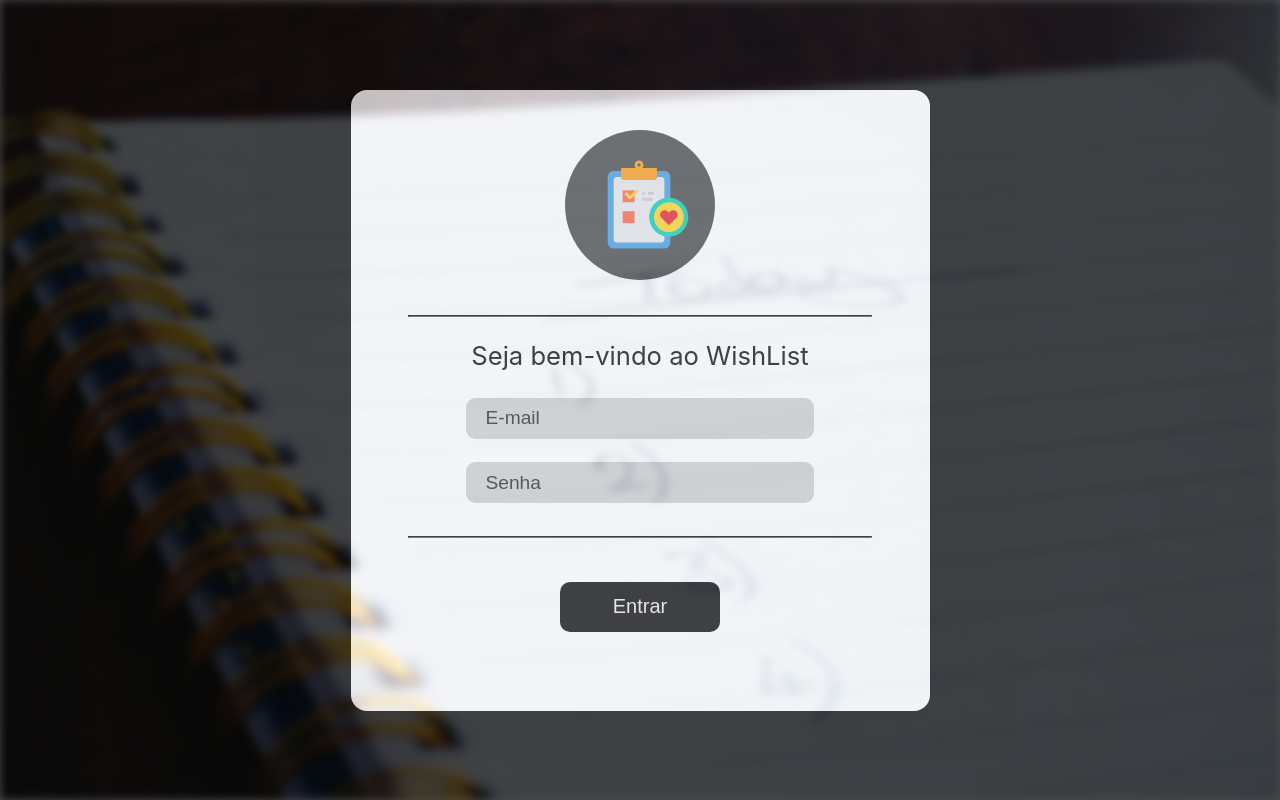
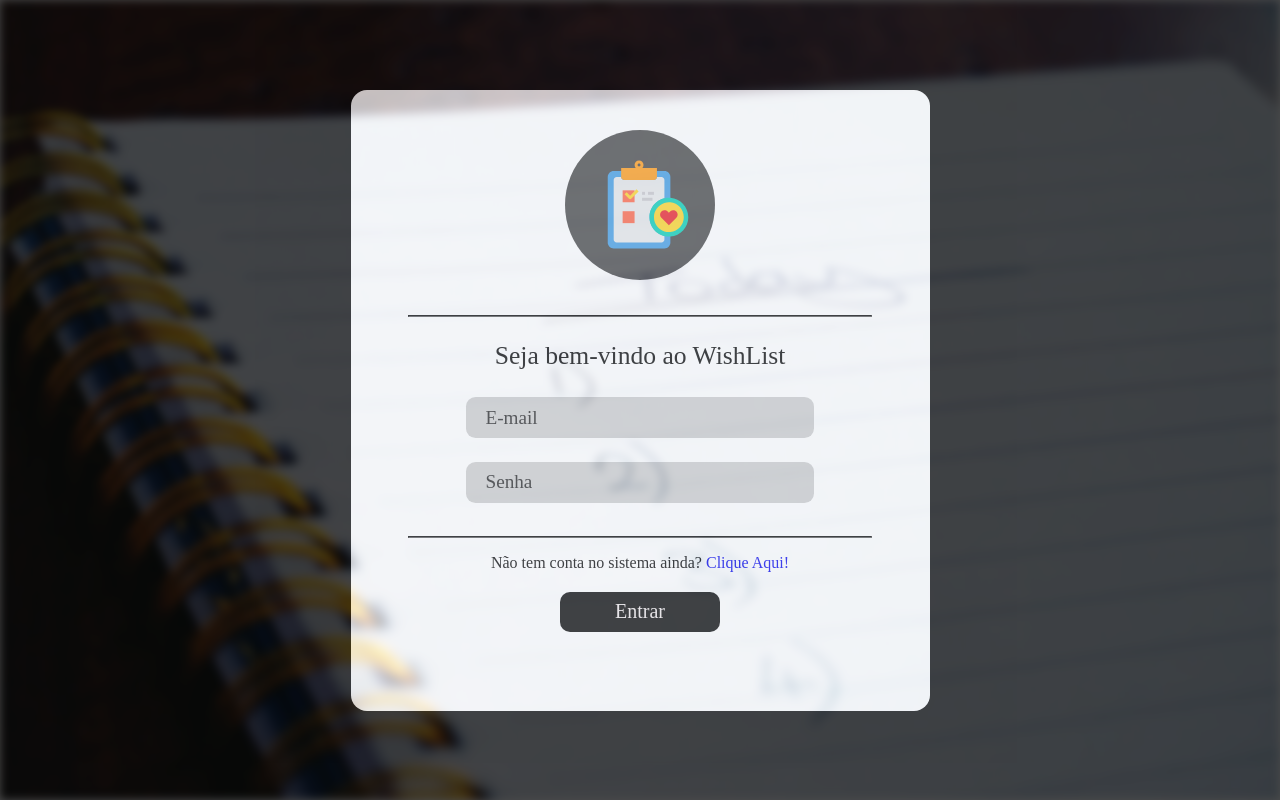
Before and after one commit to linfeique/Senai.Wishlist.Desafio, a React (Create React App) app in the folder Frontend/senai.wishlist.front/: page / in a window 1280 px wide. Built offline with nearby package versions, Linux system fonts and the light colour scheme.

Commit message:
Ligação do front com API do login finalizado

```diff
--- a/Frontend/senai.wishlist.front/package.json
+++ b/Frontend/senai.wishlist.front/package.json
@@ -3,6 +3,7 @@
   "version": "0.1.0",
   "private": true,
   "dependencies": {
+    "axios": "^0.18.0",
     "react": "^16.8.6",
     "react-dom": "^16.8.6",
     "react-scripts": "^2.1.8"
--- a/Frontend/senai.wishlist.front/src/Login/App.css
+++ b/Frontend/senai.wishlist.front/src/Login/App.css
@@ -2,6 +2,7 @@
   margin: 0;
   padding: 0;
   box-sizing: border-box;
+  font-family: 'Muli';
 }
 
 #background{
@@ -129,7 +130,7 @@ input[type="password"]{
   border-color: #000000;
 }
 
-.btn input {
+.btn button {
   color: #eee8e8;
   height: 2.5em;
   width: 8em;
@@ -138,3 +139,11 @@ input[type="password"]{
   font-size: 20px;
   background-color: #000000;
 }
+
+.btn span {
+  margin-bottom: 20px;
+}
+
+.btn a {
+  text-decoration: none;
+}
--- a/Frontend/senai.wishlist.front/src/Login/App.js
+++ b/Frontend/senai.wishlist.front/src/Login/App.js
@@ -1,14 +1,48 @@
 import React, { Component } from 'react';
 import './App.css';
 import logo from './assets/images/wishlist.svg';
+import Axios from 'axios';
 
-class App extends Component {
+export default class App extends Component {
+  constructor(){
+    super();
+    this.state={
+      email : '',
+      senha : ''
+    }
+  }
+
+  atualizaEstadoEmail(event){
+    this.setState({email : event.target.value});
+  }
+
+  atualizaEstadoSenha(event){
+    this.setState({senha : event.target.value});
+  }
+
+  efetuaLogin(event){
+    event.preventDefault();
+
+    Axios.post('http://localhost:5000/api/login', {
+        email : this.state.email,
+        senha : this.state.senha
+    })
+    .then(data=>{
+        localStorage.setItem("user-wishlist", data.data.token);
+        this.props.history.push('/lista');
+        console.log(data);
+    })
+    .catch(erro=>{
+        console.log(erro);
+    })
+}
+
   render() {
     return (
       <div>
         <div id="background"></div>
           <div id="opac">
-            <form className="inputboxshadow">
+            <form onSubmit={this.efetuaLogin.bind(this)} className="inputboxshadow">
                 <div className="circulo">
                   <img src={logo} alt="Logo"/>
                 </div>
@@ -16,15 +50,28 @@ class App extends Component {
                   <hr/>
                   <span>Seja bem-vindo ao WishList</span>
                   <div className="email">
-                    <input type="email" placeholder="E-mail" id="input"/>
+                    <input
+                    id="input"
+                    type="email"
+                    placeholder="E-mail"
+                    value={this.state.email}
+                    onChange={this.atualizaEstadoEmail.bind(this)}
+                    />
                   </div>
                   <div className="senha">
-                    <input type="password" placeholder="Senha" id="input" />
+                    <input
+                    id="input"
+                    type="password"
+                    placeholder="Senha"
+                    value={this.state.senha}
+                    onChange={this.atualizaEstadoSenha.bind(this)}
+                    />
                   </div>
                 </div>
                 <div className="btn">
                   <hr/>
-                  <input type="button" value="Entrar" />
+                  <span>Não tem conta no sistema ainda? <a href="#">Clique Aqui!</a></span>
+                  <button type="submit">Entrar</button>
                 </div>
             </form>
           </div>
@@ -32,5 +79,3 @@ class App extends Component {
     );
   }
 }
-
-export default App;
```
Also changed, not shown: 1 other file (tests, documents, lock files or other folders).
